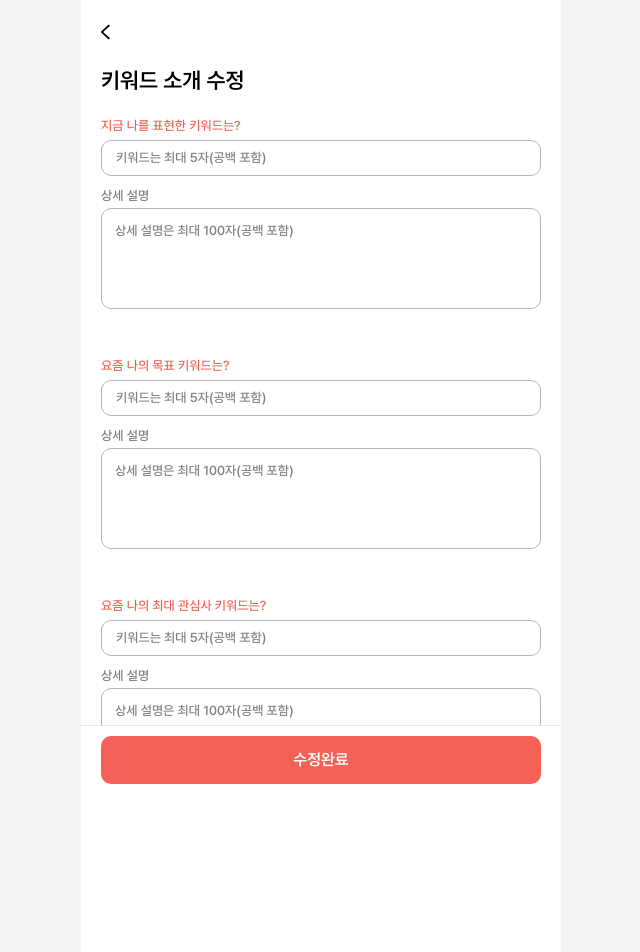
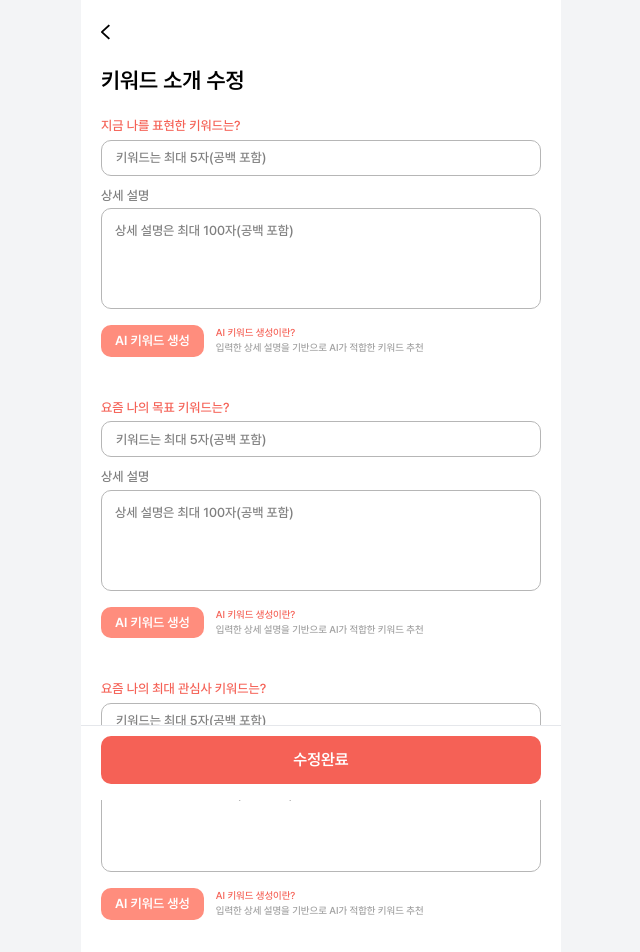
Before and after one commit to LUNCH-CHAT/FRONTEND, a React (Vite) app: page /my/edit-keyword in a window 1280 px wide. Shown: the top 952 px of the page, without its empty margins (319-959 px from the left). Built offline with nearby package versions, Linux system fonts and the light colour scheme; no server answers; sample sign-in values are in the browser's storage.

Commit message:
feat: ai 키워드 기능 추가, 태그 수정

```diff
--- a/src/api/my.ts
+++ b/src/api/my.ts
@@ -1,5 +1,5 @@
 import type { CommonResponse } from "../types/common";
-import type { MyKeywords, MyTags, MyTimeTables, ResponseMyDetailDto, ResponseMyInfoDto } from "../types/user";
+import type { MyKeywords, MyTags, MyTimeTables, ResponseKeywordDto, ResponseMyDetailDto, ResponseMyInfoDto } from "../types/user";
 import { axiosInstance } from "./axios";
 
 export const getMyInfo = async (): Promise <ResponseMyInfoDto> => {
@@ -37,3 +37,10 @@ export const patchTimeTables = async (body: MyTimeTables): Promise <CommonRespon
     );
     return data;
 }
+
+export const postKeywordAI = async (description: string): Promise <ResponseKeywordDto> => {
+    const { data } = await axiosInstance.post('/api/members/keywordAI',
+        {description}
+    );
+    return data;
+}
--- a/src/components/ProfileCard.tsx
+++ b/src/components/ProfileCard.tsx
@@ -16,10 +16,10 @@ export const INTEREST_TYPE_LABELS: Record<string, string> = {
   EMPLOYMENT_CAREER: '취업/진로',
   EXAM_PREPARATION: '고시준비',
   STARTUP: '창업',
+  GPA_MANAGEMENT: '학점관리',
   FOREIGN_LANGUAGE_STUDY: '외국어 공부',
   HOBBY_LEISURE: '취미/여가',
   SCHOOL_LIFE: '학교생활',
-  ETC: '기타',
 };
 
 export default function ProfileCard({ id, name, department, tags, image, icon }: ProfileCardProps) {
--- a/src/components/TagSelect/TagSelectList.tsx
+++ b/src/components/TagSelect/TagSelectList.tsx
@@ -19,10 +19,10 @@ export default function TagSelectList({selected, onChange}: TagSelectListProps)
         {id:"EMPLOYMENT_CAREER", text:"취업/진로", icon:<CareerIcon className='size-full'/>},
         {id:"EXAM_PREPARATION", text:"고시준비", icon:<ExamIcon className='size-full'/>},
         {id:"STARTUP", text:"창업", icon:<StartupIcon className='size-full'/>},
-        {id:"FOREIGN_LANGUAGE_STUDY", text:"학점관리", icon:<GradeIcon className='size-full'/>},
-        {id:"HOBBY_LEISURE", text:"외국어 공부", icon:<LanguageIcon className='size-full'/>},
-        {id:"SCHOOL_LIFE", text:"취미/여가", icon:<HobbyIcon className='size-full'/>},
-        {id:"ETC", text:"학교생활", icon:<SchoolIcon className='size-full'/>},
+        {id:"GPA_MANAGEMENT", text:"학점관리", icon:<GradeIcon className='size-full'/>},
+        {id:"FOREIGN_LANGUAGE_STUDY", text:"외국어 공부", icon:<LanguageIcon className='size-full'/>},
+        {id:"HOBBY_LEISURE", text:"취미/여가", icon:<HobbyIcon className='size-full'/>},
+        {id:"SCHOOL_LIFE", text:"학교생활", icon:<SchoolIcon className='size-full'/>},
     ]
 
     const MAX_SELECT=3;
--- a/src/pages/my-page/edit-keyword-page.tsx
+++ b/src/pages/my-page/edit-keyword-page.tsx
@@ -1,7 +1,8 @@
 import { useState } from "react";
 import { useNavigate } from "react-router-dom";
-import { patchKeywords } from "../../api/my";
+import { patchKeywords, postKeywordAI } from "../../api/my";
 import type { MyKeywords } from "../../types/user";
+import Modal from "../../components/Modal";
 
 export default function EditKeywordPage() {
     const navigate = useNavigate();
@@ -11,6 +12,12 @@ export default function EditKeywordPage() {
     const [goalDescription, setGoalDescription] = useState('');
     const [interestTitle, setInterestTitle] = useState('');
     const [interestDescription, setInterestDescription] = useState('');
+    const [modalOpen, setModalOpen] = useState(false);
+    const [modalText, setModalText] = useState('');
+
+    const handleModalClose = () => {
+        setModalOpen(false);
+    };
 
     const handleFinish = async () => {
         const body: MyKeywords = {
@@ -37,12 +44,58 @@ export default function EditKeywordPage() {
             console.log(body);
             navigate(`/my/profile`);
         } catch (error) {
+            if ((expressTitle.length > 5) || (goalTitle.length > 5) || (interestTitle.length > 5))
+                setModalText("키워드는 최대 5글자(공백 포함)");
+            else if ((expressDescription.length > 100) || (goalDescription.length > 100) || (interestDescription.length >100))
+                setModalText("상세설명은 최대 100글자(공백 포함)");
+            setModalOpen(true);
+
             console.log('키워드 불러오기 실패', error);
         }
     };
 
+const handleKeyword = async (title:string) => {
+    if (title === 'express'){
+        try {
+            const data = await postKeywordAI(expressDescription);
+            console.log('ai키워드:'+data.result.keyword);
+            setExpressTitle(data.result.keyword);
+        } catch (error) {
+            setModalOpen(true);
+            const err = error as any;
+            setModalText(err.response.data.result.description);
+            console.log('AI키워드 불러오기 실패', error);
+        }
+    }
+    if (title === 'goal'){
+        try {
+            const data = await postKeywordAI(goalDescription);
+            console.log('ai키워드:'+data.result.keyword);
+            setGoalTitle(data.result.keyword);
+        } catch (error) {
+            setModalOpen(true);
+            const err = error as any;
+            setModalText(err.response.data.result.description);
+            console.log('AI키워드 불러오기 실패', error);
+        }
+    }
+    if (title === 'interest'){
+        try {
+            const data = await postKeywordAI(interestDescription);
+            console.log('ai키워드:'+data.result.keyword);
+            setInterestTitle(data.result.keyword);
+        } catch (error) {
+            setModalOpen(true);
+            const err = error as any;
+            setModalText(err.response.data.result.description);
+            console.log('AI키워드 불러오기 실패', error);
+        }
+    }
+}
+
     return(
         <>
+        {modalOpen && <Modal modalText={modalText} onClose={handleModalClose} />}
         <div className="px-[20px]">
             <p className="text-black text-[22px] font-[pretendard] font-semibold mb-[19px]">
                 키워드 소개 수정
@@ -54,6 +107,7 @@ export default function EditKeywordPage() {
                 <input
                     type="text"
                     placeholder="키워드는 최대 5자(공백 포함)"
+                    value={expressTitle}
                     onChange={(e) => setExpressTitle(e.target.value)}
                     className="h-[36px] w-full px-[14px] py-[8px] rounded-[10px] border border-[#B6B6B6] text-[13px] font-[pretendard] font-medium leading-[20px] cursor-pointer focus:border-[#F56156] focus:outline-none"
                 />
@@ -65,7 +119,20 @@ export default function EditKeywordPage() {
                     onChange={(e) => setExpressDescription(e.target.value)}
                     className="h-[101px] w-full px-[13px] py-[12px] rounded-[10px] border border-[#B6B6B6] text-[13px] font-[pretendard] font-medium leading-[150%] cursor-pointer resize-none focus:border-[#F56156] focus:outline-none"
                 />
+
+                {/*AI 키워드 생성*/}
+                <div className="flex gap-3 mt-[10px] font-[pretendard]">
+                    <button
+                        onClick={()=>handleKeyword('express')}
+                        className="bg-[#FF8D7D] text-white text-[13px] font-semibold px-[14px] py-[6px] rounded-[10px] cursor-pointer">AI 키워드 생성</button>
+                    <div className="text-[10px] font-medium">
+                        <p className="text-[#F56156]">AI 키워드 생성이란?</p>
+                        <p className="text-[#A0A0A0]">입력한 상세 설명을 기반으로 AI가 적합한 키워드 추천</p>
+                    </div>
+                </div>
+
             </div>
+
             <div className="mb-[41px]">
                 <p className="text-[#F56156] text-[13px] font-[pretendard] font-medium mb-[4px]">
                     요즘 나의 목표 키워드는?
@@ -73,6 +140,7 @@ export default function EditKeywordPage() {
                 <input
                     type="text"
                     placeholder="키워드는 최대 5자(공백 포함)"
+                    value={goalTitle}
                     onChange={(e) => setGoalTitle(e.target.value)}
                     className="h-[36px] w-full px-[14px] py-[8px] rounded-[10px] border border-[#B6B6B6] text-[13px] font-[pretendard] font-medium leading-[20px] cursor-pointer focus:border-[#F56156] focus:outline-none"
                 />
@@ -84,14 +152,28 @@ export default function EditKeywordPage() {
                     onChange={(e) => setGoalDescription(e.target.value)}
                     className="h-[101px] w-full px-[13px] py-[12px] rounded-[10px] border border-[#B6B6B6] text-[13px] font-[pretendard] font-medium leading-[150%] cursor-pointer resize-none focus:border-[#F56156] focus:outline-none"
                 />
+
+                {/*AI 키워드 생성*/}
+                <div className="flex gap-3 mt-[10px] font-[pretendard]">
+                    <button
+                        onClick={() => handleKeyword('goal')}
+                        className="bg-[#FF8D7D] text-white text-[13px] font-semibold px-[14px] py-[6px] rounded-[10px] cursor-pointer">AI 키워드 생성</button>
+                    <div className="text-[10px] font-medium">
+                        <p className="text-[#F56156]">AI 키워드 생성이란?</p>
+                        <p className="text-[#A0A0A0]">입력한 상세 설명을 기반으로 AI가 적합한 키워드 추천</p>
+                    </div>
+                </div>
+
             </div>
-            <div className="mb-[94px]">
+
+            <div className="mb-20">
                 <p className="text-[#F56156] text-[13px] font-[pretendard] font-medium mb-[4px]">
                     요즘 나의 최대 관심사 키워드는?
                 </p>
                 <input
                     type="text"
                     placeholder="키워드는 최대 5자(공백 포함)"
+                    value={interestTitle}
                     onChange={(e) => setInterestTitle(e.target.value)}
                     className="h-[36px] w-full px-[14px] py-[8px] rounded-[10px] border border-[#B6B6B6] text-[13px] font-[pretendard] font-medium leading-[20px] cursor-pointer focus:border-[#F56156] focus:outline-none"
                 />
@@ -103,7 +185,20 @@ export default function EditKeywordPage() {
                     onChange={(e) => setInterestDescription(e.target.value)}
                     className="h-[101px] w-full px-[13px] py-[12px] rounded-[10px] border border-[#B6B6B6] text-[13px] font-[pretendard] font-medium leading-[150%] cursor-pointer resize-none focus:border-[#F56156] focus:outline-none"
                 />
+
+                {/*AI 키워드 생성*/}
+                <div className="flex gap-3 mt-[10px] font-[pretendard]">
+                    <button
+                        onClick={()=>handleKeyword('interest')}
+                        className="bg-[#FF8D7D] text-white text-[13px] font-semibold px-[14px] py-[6px] rounded-[10px] cursor-pointer">AI 키워드 생성</button>
+                    <div className="text-[10px] font-medium">
+                        <p className="text-[#F56156]">AI 키워드 생성이란?</p>
+                        <p className="text-[#A0A0A0]">입력한 상세 설명을 기반으로 AI가 적합한 키워드 추천</p>
+                    </div>
+                </div>
+
             </div>
+
         </div>
         <div className="fixed w-full max-w-[480px] bottom-0 px-5 pb-4 pt-[10px] bg-white border-t border-gray-200">
             <button
--- a/src/types/user.ts
+++ b/src/types/user.ts
@@ -65,6 +65,10 @@ export type MyDetail = {
   timeTables: TimeTableDto[];
 };
 
+export type AIkeyword = {
+  keyword: string;
+}
+
 // 마이페이지 조회 응답
 export type ResponseMyInfoDto = CommonResponse<MyInfo>;
 
@@ -89,3 +93,5 @@ export type MyTags = {
 export type MyTimeTables = {
   "timeTableList": TimeTableDto[];
 }
+
+export type ResponseKeywordDto = CommonResponse<AIkeyword>;
```
